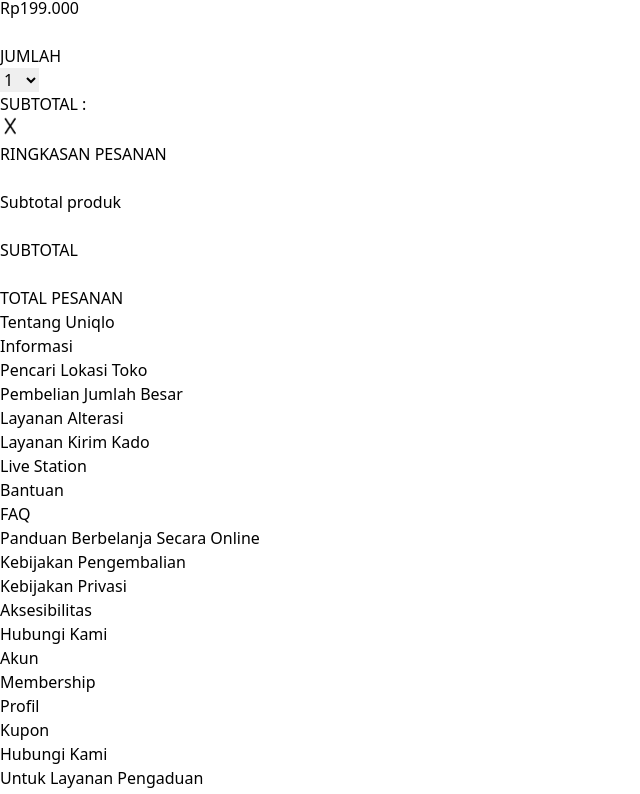
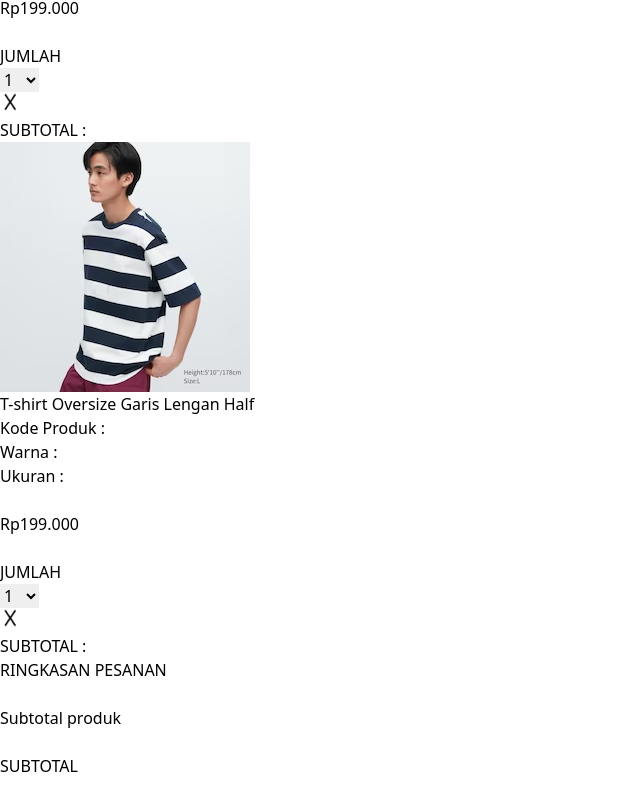
Before and after one commit to revanzanrndra/final-projects-frontend-HSBC1, a React (Vite) app: page /Cart in a window 1280 px wide. Shown: the part 6834-7628 px from the top of the page, without its empty margins (0-640 px from the left). Built offline with nearby package versions, Linux system fonts and the light colour scheme.

Commit message:
edit pages cart

```diff
--- a/src/components/Header.jsx
+++ b/src/components/Header.jsx
@@ -1,7 +1,6 @@
 import { useTranslation } from "react-i18next";
 import i18n from "../lib/language";
 import RouterUtil from "../utils/router.util";
-import Cart from "../pages/Cart";
 
 function Header() {
   const changeLanguage = (lang) => {
@@ -1098,7 +1097,7 @@
                   </svg>
                 </a>
               </li>
-              {/* whitclist */}
+              {/* whishlist */}
               <li>
                 <a href="">
                   <svg
--- a/src/pages/Cart.jsx
+++ b/src/pages/Cart.jsx
@@ -21,8 +21,9 @@
       <div className="px-40 py-8 text-4xl font-bold mb-14">
         <h1>KERANJANG BELANJA</h1>
       </div>
-      <div className="container flex gap-4 pl-40 pr-96 py-4 font-normal">
-        <div className="container flex gap-1">
+      <div className="flex gap-4 mx-40 px-4 py-4 font-normal border">
+        <div>
+          <div className="flex gap-1 border">
             <div>
               <img
                 src="../public/cartimage.png"
@@ -58,15 +59,62 @@
                 <option value="">9</option>
                 <option value="">10</option>
               </select>
-            <div className="flex justify-end">SUBTOTAL :</div>
+            </div>
+            <div>
+              <button className="flex mt-0 justify-end pl-40">
+                <img src="../public/close.png" alt="" width={20} height={20} />
+              </button>
+              <div className="pt-40">SUBTOTAL :</div>
+            </div>
+          </div>
+          <div className="flex gap-1 border">
+            <div>
+              <img
+                src="../public/cartimage.png"
+                alt=""
+                width={250}
+                height={700}
+              />
+            </div>
+            <div>
+              <p
+                title="T-shirt Oversize Garis Lengan Half"
+                className="font-semibold text-lg"
+              >
+                T-shirt Oversize Garis Lengan Half
+              </p>
+              <p className="text-slate-400">Kode Produk :</p>
+              <p>Warna :</p>
+              <p>Ukuran :</p>
+              <br />
+              <p>Rp199.000</p>
+              <br />
+              <p>JUMLAH</p>
+
+              <select name="" id="" className="border border-spacing-8">
+                <option value="">1</option>
+                <option value="">2</option>
+                <option value="">3</option>
+                <option value="">4</option>
+                <option value="">5</option>
+                <option value="">6</option>
+                <option value="">7</option>
+                <option value="">8</option>
+                <option value="">9</option>
+                <option value="">10</option>
+              </select>
+            </div>
+            <div>
+              <button className="flex mt-0 justify-end pl-40">
+                <img src="../public/close.png" alt="" width={20} height={20} />
+              </button>
+              <div className="pt-40">SUBTOTAL :</div>
+            </div>
+          </div>
         </div>
 
-          <button className="flex mt-0 justify-end">
-            <img src="../public/close.png" alt="" width={20} height={20} />
-          </button>
-        </div>
-
-        <div className="mr-36">
+        <div className="border mx-4 my-2 px-4 py-4 w-96 h-60">
+          <div>
             <p title="ringkasan pesanan" className="font-semibold text-lg">
               RINGKASAN PESANAN
             </p>
@@ -77,6 +125,16 @@
             <br />
             <p>TOTAL PESANAN</p>
           </div>
+          <div className="mt-20">
+            <button className="border px-4 py-2 mb-6 justify-center bg-red-500">
+              LANJUTKAN KE PEMBAYARAN
+            </button>
+            <br />
+            <button className="border px-4 py-2 justify-center bg-slate-100">
+              KEMBALI BERBELANJA
+            </button>
+          </div>
+        </div>
       </div>
       <Footer />
     </>
```
Lines whose indentation alone changed are shown as unchanged.
